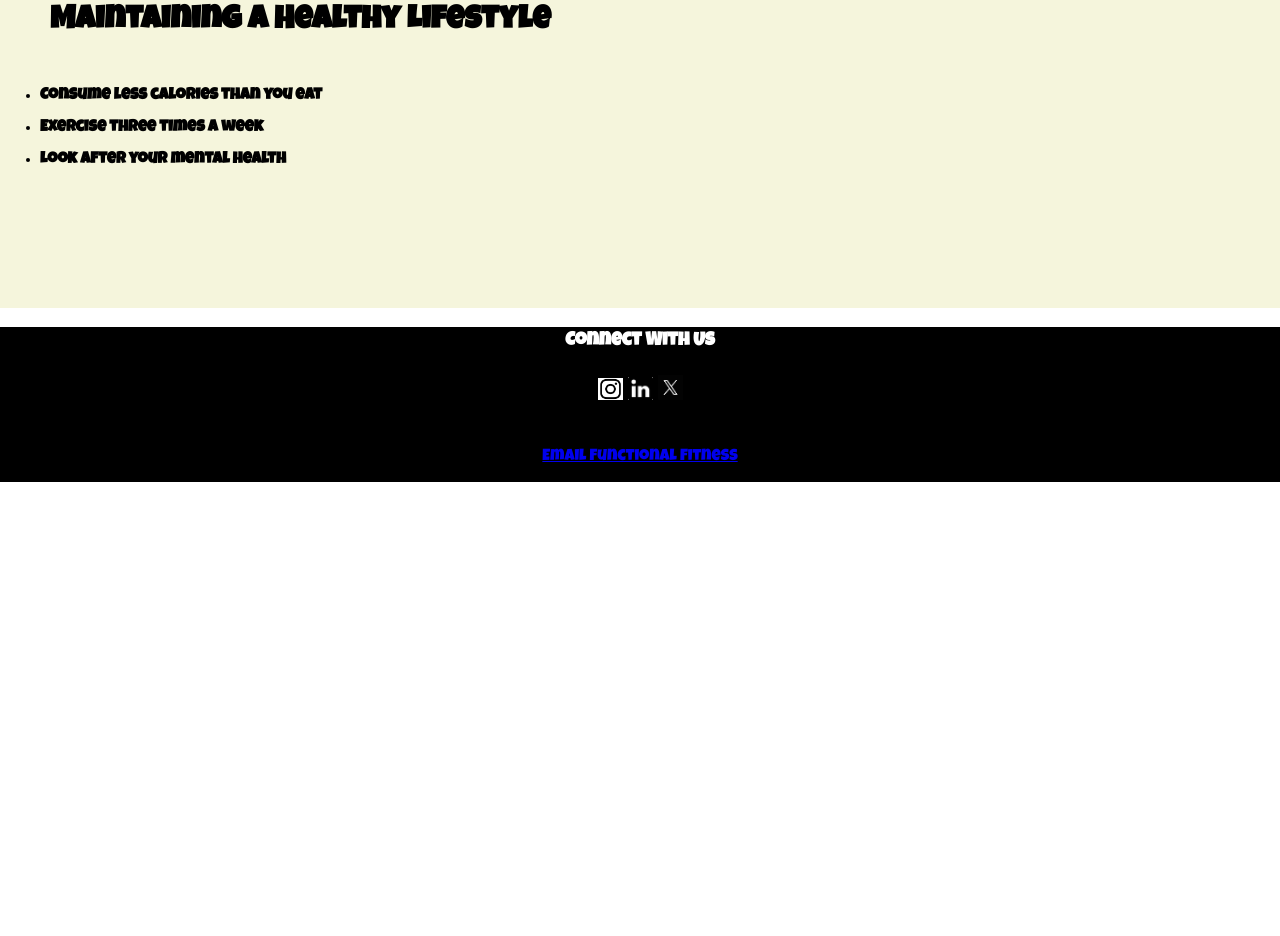
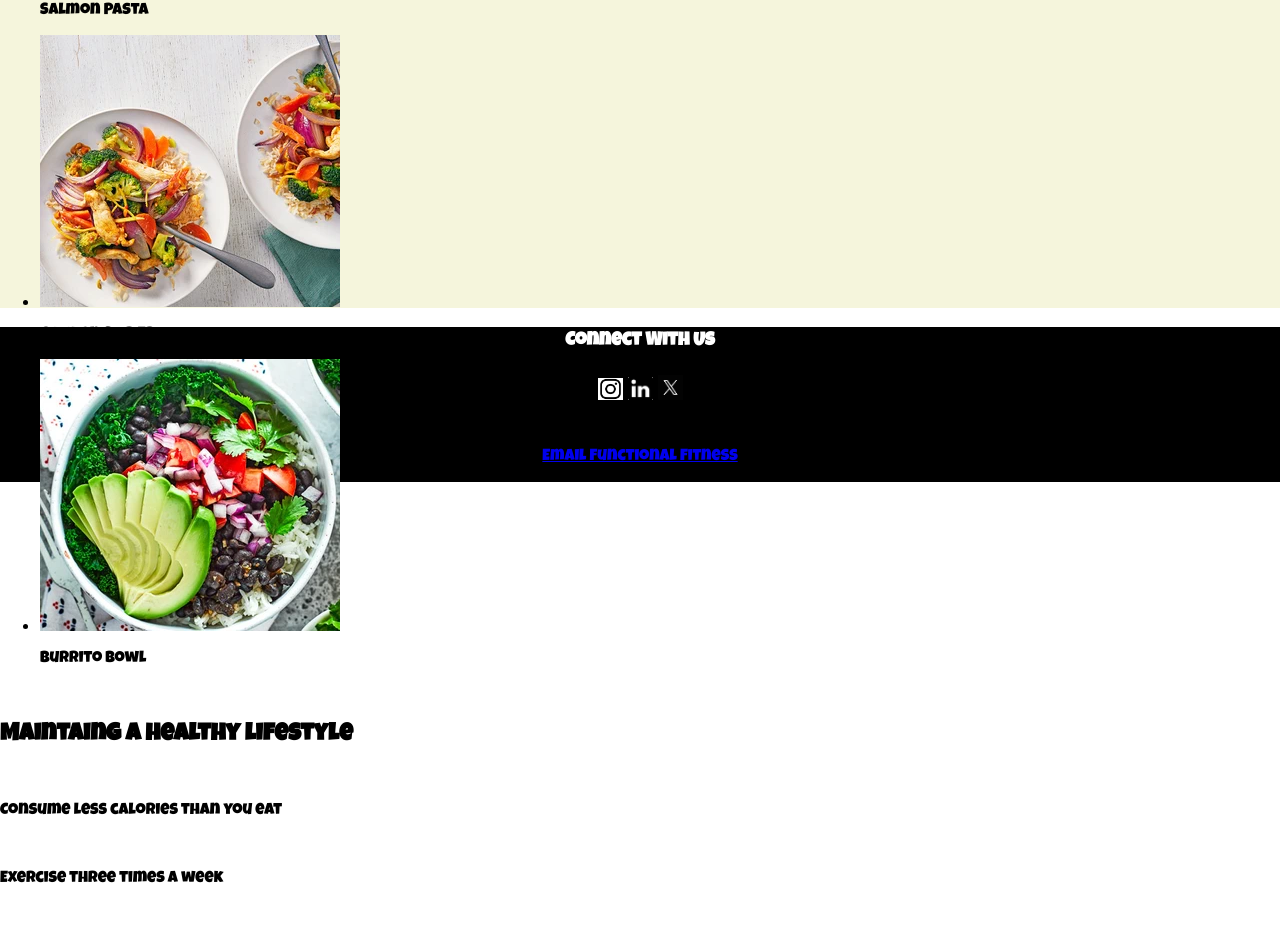
Before and after one commit to deepthinker-88/Fitness-Website, a React (Create React App) app: page /healthy-living in a window 1280 px wide. Shown: the part 492-1428 px from the top of the page. Before the commit the page ends 974 px from the top, so only its background shows below. Built offline with nearby package versions, Linux system fonts and the light colour scheme.

Commit message:
Updated logic for HealthyLivingPage

```diff
--- a/src/components/HealthyLivingPage/HealthyLivingPage.js
+++ b/src/components/HealthyLivingPage/HealthyLivingPage.js
@@ -1,32 +1,40 @@
 import React from "react";
-import './HealthyLivingPage.css';
+import "./HealthyLivingPage.css";
 import healthySalmonPasta from "../../images/FoodImages/healthySalmonPasta.png";
 import chickenStirFry from "../../images/FoodImages/healthyChickenStirFry.png";
-import burritoBowl from "../../images/FoodImages/burritoBowl.png"
+import burritoBowl from "../../images/FoodImages/burritoBowl.png";
 import BackToHomePageButton from "../BackToHomePageButton/BackToHomePageButton";
 import "./HealthyLivingPage.css";
 
 export default function HealthyLivingPage(props) {
+  const images = [healthySalmonPasta, chickenStirFry, burritoBowl];
+  const recipes=['Salmon Pasta','Chicken Stir Fry','Burrito Bowl']
 
   return (
     <div className="content">
       <header className="navbar-healthy-living-page">
         <BackToHomePageButton />
       </header>
+      <h1 className="font">{props.title}</h1>
 
-  <h1 class = 'font'>{props.name}</h1>
-  <img className="healthy-images" src={healthySalmonPasta} alt ="salmon food"/>
-  <img className="healthy-images"  src = {chickenStirFry} alt = "chicken food"/>
-  <img className="healthy-images"  src={burritoBowl} alt = "burrito bowl food"/>
+      <ul>
+        {images.map((item,index) => (
+          <li>
+            <img src={item} alt="Food Items" />
+            <p className="font">{recipes[index]}</p>
 
-  <h1 class="font">{props.title}</h1>
-  <ul class="font">
-    <li><strong>Consume less calories than you eat</strong></li>
+          </li>
+        ))}
+      </ul>
       <br></br>
-    <li><strong>Exercise three times a week</strong></li>
+      <h2 className="font">Maintaing a healthy lifestyle</h2>
       <br></br>
-    <li><strong>Look after your mental health</strong></li>
+      <p className='font'>Consume less calories than you eat</p>
       <br></br>
-  </ul>
+      <p className="font">Exercise three times a week</p>
+      <br></br>
+      <p className="font">Look after your mental health</p>
+
     </div>
-  )}
+  );
+}
```
Lines whose indentation alone changed are shown as unchanged.
